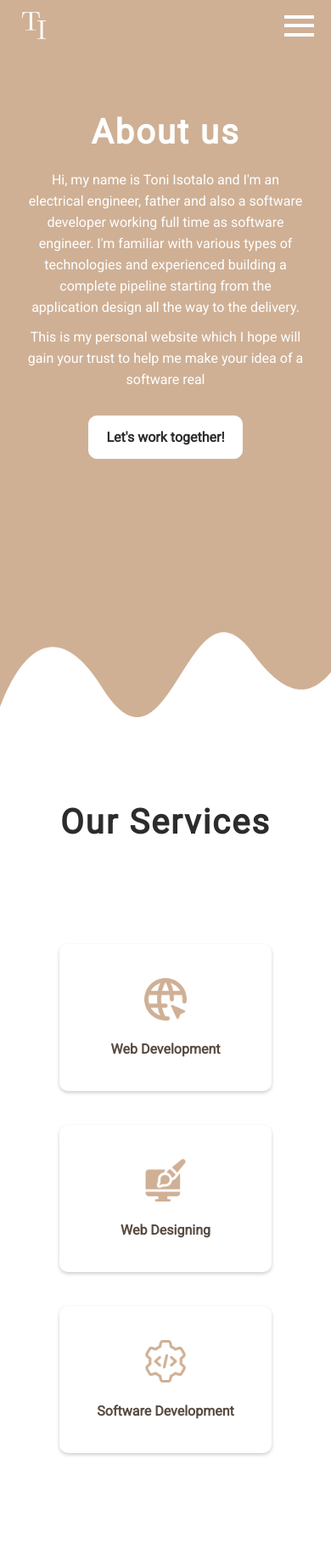
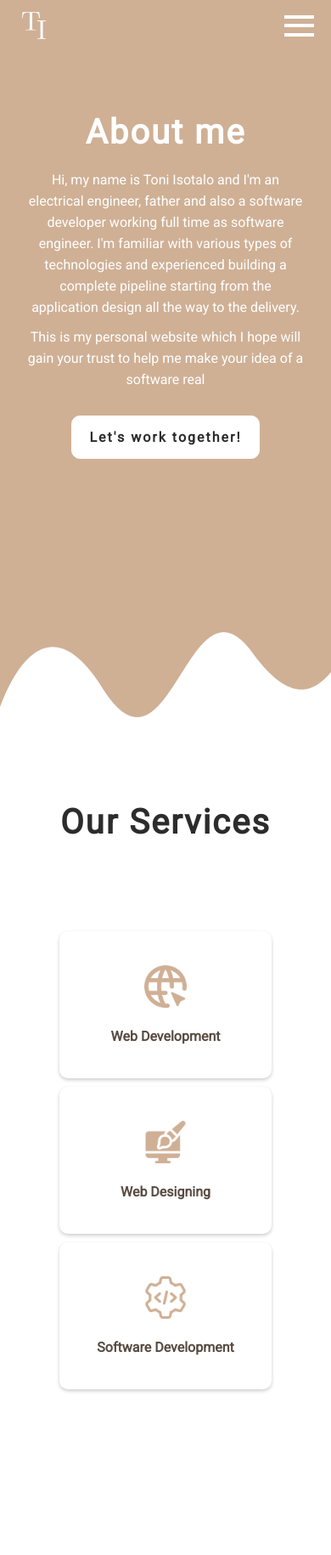
Before and after one commit to Tonyy18/Portfolio, a Django app: page / in a window 390 px wide. Shown: the top 1830 px of the page at 85% size. Run offline with Django 4.2, Linux system fonts and the light colour scheme.

Commit message:
slight improvements

```diff
--- a/static/css/main.css
+++ b/static/css/main.css
@@ -173,6 +173,7 @@ section header h1 {
     display: block;
     margin: 0 auto;
     border-radius: 20px;
+    box-shadow: 0 5px 30px 0 rgba(0,0,0,1);
 }
 .index-section .container {
     padding-top: calc(var(--nav-height))
@@ -195,6 +196,7 @@ section header h1 {
 .index-section .about .btn {
     font-weight: bold;
     margin-top: 20px;
+    letter-spacing: 2px;
 }
 .tech-section .tech-cards {
     width: calc(calc(200px + 40px) * 4);
@@ -340,6 +342,11 @@ footer .social img {
         display: none;
     }
 }
+@media(max-width: 540px) {
+    section .card {
+        margin: 5px;
+    }
+}
 @media(max-width: 500px) {
     .projects-section .project-cards .card {
         margin: 0px;
--- a/templates/index.html
+++ b/templates/index.html
@@ -19,7 +19,7 @@
                         <div class="icon"></div>
                     </button>
                 </header>
-                <div class="collapse">
+                <div class="collapse" id="collapse">
                     <header>
                         <img src="{% static '/images/logo.png'%}" class="logo">
                     </header>
@@ -40,7 +40,7 @@
                 </div>
                 <div class="right divider">
                     <div class="about mobile-centered">
-                        <h1>About us</h1>
+                        <h1>About me</h1>
                         <p>Hi, my name is Toni Isotalo and I'm an electrical engineer, father and also a software developer working full time as software engineer. I'm familiar with various types of technologies and experienced building a complete pipeline starting from the application design all the way to the delivery.</p>
                         <p>This is my personal website which I hope will gain your trust to help me make your idea of a software real</p>
                         <a href="mailto: toni.isotalo@hotmail.com" class="btn btn-white">Let's work together!</a>
@@ -157,6 +157,14 @@
                 }, 450);
                 return false;
             });
+            $("#collapse a").click(function() {
+                $(".navbar").removeClass("open");
+            })
+            $(document).click(function(e) {
+                if($(e.target).parents(".navbar").length == 0) {
+                    $(".navbar").removeClass("open")
+                }
+            })
         </script>
         <script type="text/javascript">jQuery(document).ready(function($){$(function() {      AOS.init(); });  });  </script>
     </body>
```
